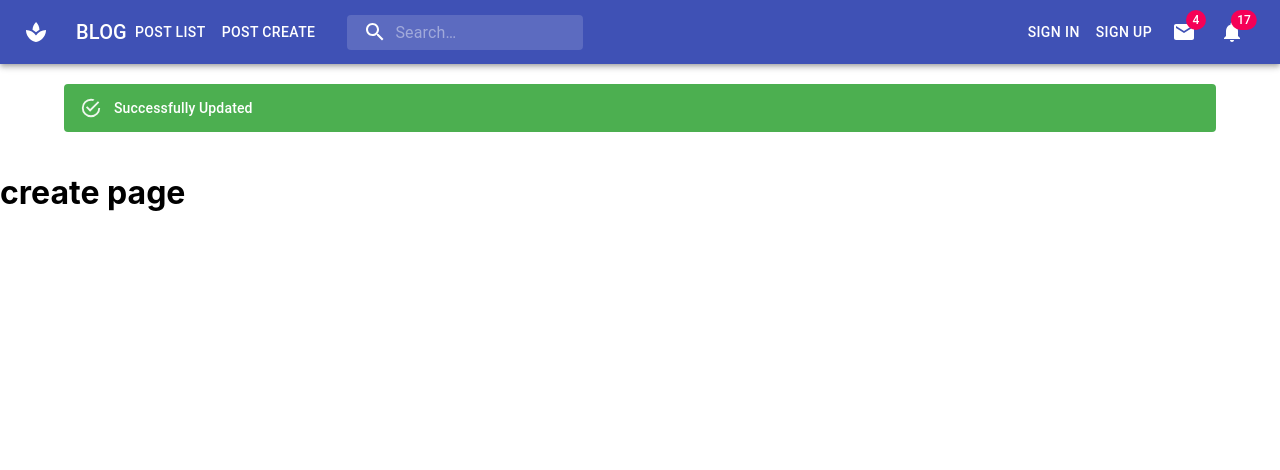
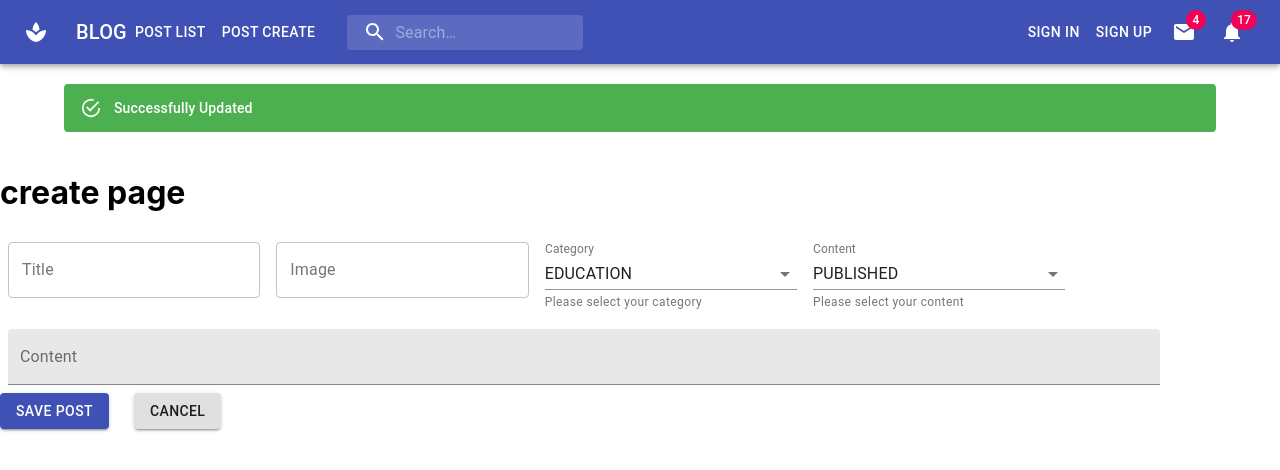
Before and after one commit to E2103-Huseyin/React_Frontend_BlogPrj, a React (Create React App) app: page /create in a window 1280 px wide. Shown: the top 470 px of the page. Built offline with nearby package versions, Linux system fonts and the light colour scheme.

Commit message:
added select component in create page

```diff
--- a/src/pages/Create.js
+++ b/src/pages/Create.js
@@ -1,10 +1,216 @@
-import React from 'react'
+import React, {useEffect,useState} from 'react';
+import axios from "axios";
+import {useHistory} from "react-router-dom"
+import { useParams } from "react-router-dom"
+import TextField from '@material-ui/core/TextField';
+import MenuItem from '@material-ui/core/MenuItem';
+import { makeStyles } from '@material-ui/core/styles';
+import Grid from '@material-ui/core/Grid';
+import Button from '@material-ui/core/Button';
+
+const currencies = [
+    {
+      value: 'E',
+      label: 'EDUCATION',
+    },
+    {
+      value: 'H',
+      label: 'HEALTH',
+    },
+    {
+      value: 'F',
+      label: 'FAMILY',
+    },
+    {
+      value: 'T',
+      label: 'TECHNOLOGY',
+    },
+    {
+      value: 'EC',
+      label: 'ECONOMY',
+    },
+    {
+      value: 'R',
+      label: 'RELIGION',
+    },
+  ];
+
+
+  const currencies2 = [
+    {
+      value: 'D',
+      label: 'DRAFT',
+    },
+    {
+      value: 'P',
+      label: 'PUBLISHED',
+    },
+
+  ];
+
+const useStyles = makeStyles((theme) => ({
+    root1: {
+      '& .MuiTextField-root': {
+        margin: theme.spacing(1),
+        width: '25ch',
+      },
+    },
+    root0: {
+        width: '100%',
+        '& > * + *': {
+          marginTop: theme.spacing(2),
+        },
+    },
+    root: {
+        '& .MuiTextField-root': {
+          margin: theme.spacing(1),
+          width: '25ch',
+        },
+      },
+
+
+
+}));
 
 const Create = () => {
+    const history = useHistory();
+    const classes = useStyles();
+    const [currency, setCurrency] = React.useState('E');
+    const [content, setContent] = React.useState('P');
+    const handleChange2 = (event) => {
+        setCurrency(event.target.value);
+      };
+    const handleChange3 = (event) => {
+        setContent(event.target.value);
+      };
+    const [createdata, setCreatedata] = useState(
+        {
+            "title" :"",
+            "image" :"",
+            "category" :"",
+            "status" :"",
+            "content" :""
+
+        }
+    );
+    const handleChange = e => {
+        const { name, value } = e.target;
+        setCreatedata(prevState => ({
+            ...prevState,
+            [name]: value
+        }));
+    };
+
+    console.log("createdata :",createdata) ;
+
+
+
+
     return (
+        <>
         <div>
             <h1>create page</h1>
+
+            <form className={classes.root1} noValidate autoComplete="off"  >
+                <div>
+                    <TextField
+                        id="standard-multiline-flexible"
+                        name="title"
+                        label="Title"
+                        type="text"
+                        multiline
+                        rowsMax={2}
+                        // value={updatedata.title }
+                        onChange={handleChange}
+                        variant="outlined"
+
+                    />
+                        <TextField
+                        id="standard-multiline-flexible"
+                        label="Image"
+                        name="image"
+                        multiline
+                        rowsMax={1}
+                        // value={updatedata.image}
+                        onChange={handleChange}
+                        variant="outlined"
+                        // variant="filled"
+                        type="text"
+                    />
+
+                     {/* <TextField
+                        id="standard-multiline-flexible"
+                        label="Category"
+                        name="category"
+                        multiline
+                        rowsMax={1}
+                        // value={updatedata.category}
+                        variant="outlined"
+                        onChange={handleChange}
+                        // variant="filled"
+                        type="text"
+                    /> */}
+                     <TextField
+                        id="standard-select-currency"
+                        select
+                        label="Category"
+                        name="category"
+                        value={currency}
+                        onChange={handleChange2,handleChange}
+                        helperText="Please select your category"
+                        >
+                        {currencies.map((option) => (
+                            <MenuItem key={option.value} value={option.value}>
+                            {option.label}
+                            </MenuItem>
+                        ))}
+                    </TextField>
+                    <TextField
+                        id="standard-select-currency"
+                        select
+                        label="Content"
+                        name="content"
+                        value={content}
+                        onChange={handleChange3,handleChange}
+                        helperText="Please select your content"
+                        >
+                        {currencies2.map((option) => (
+                            <MenuItem key={option.value} value={option.value}>
+                            {option.label}
+                            </MenuItem>
+                        ))}
+                    </TextField>
+                    <TextField
+                        id="standard-multiline-flexible"
+                        label="Content"
+                        name="content"
+                        multiline
+                        rowsMax={15}
+                        // value={updatedata.content}
+                        style={{ width:"90%" }}
+                        onChange={handleChange}
+                        variant="filled"
+                        type="text"
+                    />
+
+                </div>
+                <div>
+                <Button variant="contained" color="primary"   >
+                    Save Post
+                </Button>
+                <Button variant="contained"   onClick={()=> history.push("/")} style={{marginLeft:"25px" }}>
+                    cancel
+                </Button>
+
+
+                </div>
+            </form>
+
+
+
         </div>
+
+        </>
     )
 }
 
```
